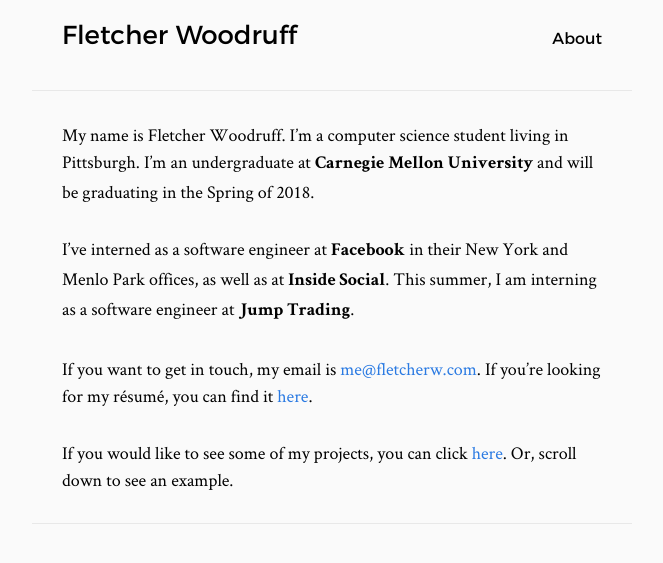
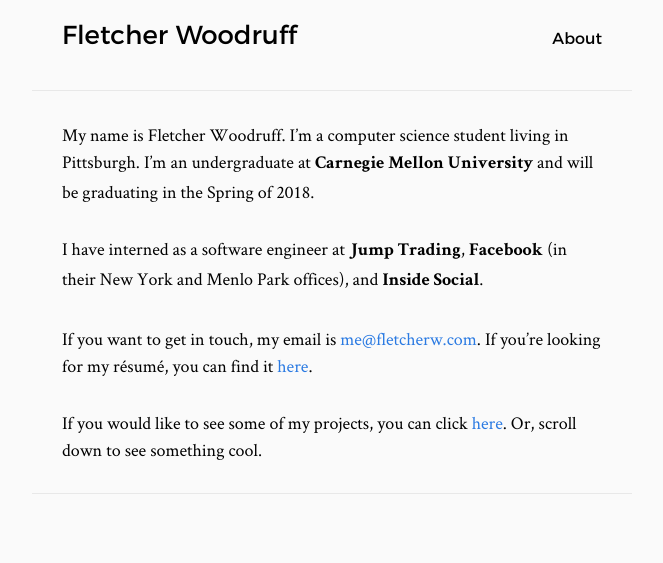
Before and after one commit to fletcherw/fletcherw.github.io, a Jekyll site: the page built from index.md, in a window 1280 px wide and 900 px high. Shown: the top 563 px of the window, without its empty margins (308-971 px from the left). Built offline with Jekyll 4.4.1, drawn with Linux system fonts in a browser that asks for light colours.

Commit message:
Update index.md for end of summer

```diff
--- a/index.md
+++ b/index.md
@@ -5,8 +5,8 @@ title: About
 
 My name is Fletcher Woodruff. I'm a computer science student living in Pittsburgh. I'm an undergraduate at **Carnegie Mellon University** and will be graduating in the Spring of 2018.
 
-I've interned as a software engineer at **Facebook** in their New York and Menlo Park offices, as well as at **Inside Social**. This summer, I am interning as a software engineer at **Jump Trading**.
+I have interned as a software engineer at **Jump Trading**, **Facebook** (in their New York and Menlo Park offices), and **Inside Social**.
 
 If you want to get in touch, my email is [me@fletcherw.com](mailto:me@fletcherw.com). If you're looking for my résumé, you can find it [here](FletcherWoodruffResume.pdf).
 
-If you would like to see some of my projects, you can click [here](https://www.github.com/fletcherw). Or, scroll down to see an example.
+If you would like to see some of my projects, you can click [here](https://www.github.com/fletcherw). Or, scroll down to see something cool.
```
